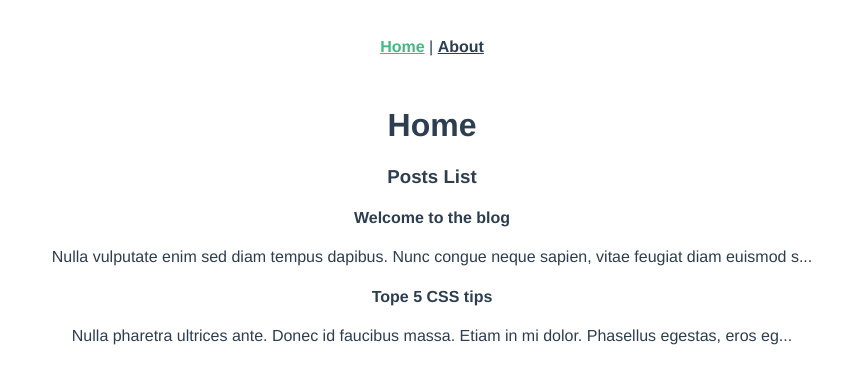
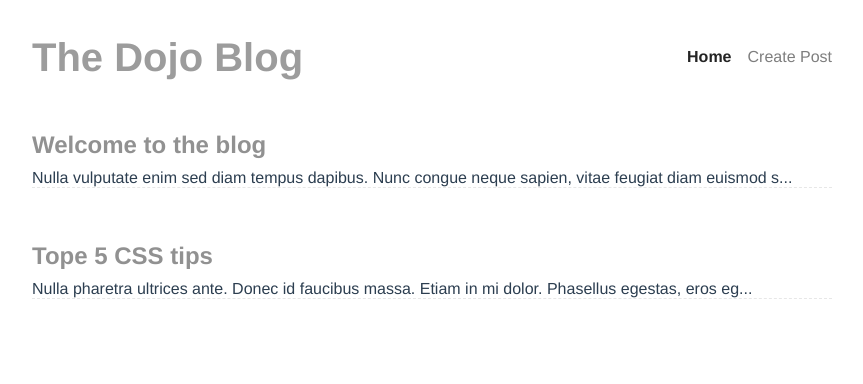
Before and after one commit to midlantica/dojo-blog, a Vue app: page / in a window 1280 px wide. Shown: the top 384 px of the page, without its empty margins (208-1071 px from the left). Built offline with nearby package versions, Linux system fonts and the light colour scheme.

Commit message:
redone composables, css

```diff
--- a/data/db.json
+++ b/data/db.json
@@ -5,7 +5,9 @@
       "title": "Welcome to Blog",
       "body": "Fusce porttitor congue maximus. Morbi tristique, felis consequat auctor ullamcorper, nisi felis ultricies mauris, quis gravida elit dolor quis nisi. Aliquam tempor ante eu porttitor semper. Lorem ipsum dolor sit amet, consectetur adipiscing elit. Proin sit amet ornare arcu, in dapibus leo. Nullam eget molestie risus. Ut sodales, tellus eu lacinia rutrum, justo arcu pretium leo, in molestie velit elit et nunc.",
       "tags": [
-        "webdev", "coding", "news"
+        "webdev",
+        "coding",
+        "news"
       ]
     },
     {
@@ -13,7 +15,9 @@
       "title": "Top 5 CSS tips",
       "body": "In hac habitasse platea dictumst. Vivamus facilisis justo turpis, sed ultrices mi molestie ac. Nam congue dolor elit, sollicitudin malesuada nibh pharetra eget. Etiam dapibus dui nunc, nec mattis nulla pellentesque ac. Praesent tempor dignissim orci, sit amet hendrerit lorem dignissim sed. Phasellus vitae ipsum velit. Cras in urna commodo, egestas mauris in, semper lacus. Donec ac ipsum ut lacus auctor porta. Vivamus varius placerat lectus sit amet consequat.",
       "tags": [
-        "webdev", "coding", "news"
+        "webdev",
+        "coding",
+        "news"
       ]
     },
     {
@@ -21,8 +25,19 @@
       "title": "Pretty ain't it",
       "body": "Donec ornare dapibus mi, sit amet congue diam fermentum at. Vivamus in rutrum felis. Nunc blandit hendrerit pharetra. Vestibulum id sapien sit amet nunc vestibulum iaculis. Proin sodales tortor libero, at tempus arcu tristique cursus. Phasellus consequat urna a quam tincidunt, a faucibus nisl accumsan. Fusce non lacus porttitor, mattis turpis eget, scelerisque lacus. Praesent efficitur ante sem, at tincidunt ligula auctor lobortis. Pellentesque blandit facilisis est, nec pulvinar mauris sagittis interdum. Proin suscipit ac nisi et suscipit. Vestibulum vel lectus eget lacus porttitor mattis. Donec fringilla metus in semper sodales.",
       "tags": [
-        "css", "webdev", "coding"
+        "css",
+        "webdev",
+        "coding"
       ]
+    },
+    {
+      "title": "ssss",
+      "body": "ssssss",
+      "tags": [
+        "ssssss",
+        "fffffff"
+      ],
+      "id": 4
     }
   ]
 }
--- a/src/App.vue
+++ b/src/App.vue
@@ -1,30 +1,22 @@
 <template>
-  <div id="nav">
-    <router-link to="/">Home</router-link> |
-    <router-link to="/about">About</router-link>
-  </div>
-  <router-view/>
+  <Navbar />
+  <router-view  />
 </template>
+
+<script>
+  import Navbar from './components/Navbar.vue'
+  export default {
+    components: { Navbar }
+  }
+</script>
 
 <style>
   #app {
     font-family: Avenir, Helvetica, Arial, sans-serif;
     -webkit-font-smoothing: antialiased;
     -moz-osx-font-smoothing: grayscale;
-    text-align: center;
     color: #2c3e50;
-  }
-
-  #nav {
-    padding: 30px;
-  }
-
-  #nav a {
-    font-weight: bold;
-    color: #2c3e50;
-  }
-
-  #nav a.router-link-exact-active {
-    color: #42b983;
+    max-width: 50rem;
+    margin: 0 auto;
   }
 </style>
--- /dev/null
+++ b/src/components/Navbar.vue
@@ -0,0 +1,43 @@
+<template>
+  <header>
+    <router-link :to="{ name: 'Home' }">
+      <h1>The Dojo Blog</h1>
+    </router-link>
+
+    <nav>
+      <router-link :to="{ name: 'Home' }">Home</router-link>
+      <router-link :to="{ name: 'Create' }">Create&nbsp;Post</router-link>
+    </nav>
+  </header>
+</template>
+
+<script>
+export default {
+}
+</script>
+
+<style>
+  header {
+    display: flex;
+    justify-content: space-between;
+    align-items: center;
+    max-width: 1200px;
+    margin: 0 auto;
+    padding: 0px;
+  }
+  header h1 {
+    color: #9c9c9c;
+    font-size: 2.5rem;;
+  }
+  header a {
+    color: rgb(126, 126, 126);
+    text-decoration: none;
+  }
+  header a.router-link-active {
+    color: rgb(36, 36, 36);
+    font-weight: bold;
+  }
+  nav a {
+    margin-left: 1rem;
+  }
+</style>
--- a/src/components/PostsList.vue
+++ b/src/components/PostsList.vue
@@ -1,6 +1,5 @@
 <template>
   <div class="posts-list">
-    <h3>Posts List</h3>
     <div v-for="post in posts" :key="post.id">
       <SinglePost :post="post" />
     </div>
--- a/src/components/SinglePost.vue
+++ b/src/components/SinglePost.vue
@@ -1,44 +1,46 @@
 <template>
   <div class="post">
-    <h4>{{ post.title }}</h4>
+    <router-link :to="{ name: 'Details', params: { id: post.id }}">
+      <h3>{{ post.title }}</h3>
+    </router-link>
     <p>{{ snippet }}</p>
+    <span v-for="tag in post.tags" :key="tag">
+      #{{ tag }}
+    </span>
   </div>
-
 </template>
 
 <script>
 import { computed } from 'vue'
-
 export default {
   props: ['post'],
   setup(props) {
-
     const snippet = computed(() => {
-        return props.post.body.substring(0,100) + '...'
+      return props.post.body.substring(0, 100) + '...'
     })
-
     return { snippet }
   }
 }
 </script>
 
 <style>
-  p {
-    /* color: red;  */
+  .post {
+    margin: 0 auto 30px;
+    padding-bottom: 0;
+    border-bottom: 1px dashed #e7e7e7;
   }
-
-  .tag {
-    padding: .25rem .75rem;
-    background: rgb(223, 223, 223);
-    border-radius: 1rem;
-    color: rgb(77, 77, 77);
-    font-size: .85rem;
-    margin: 0 .15rem;
-    cursor: pointer;
+  .post h3 {
+    display: inline-block;
+    position: relative;
+    font-size: 1.5rem;
+    color: rgb(145, 145, 145);
+    margin-bottom: 10px;
+    max-width: 400px;
   }
-
-  .tag:hover {
-    color: rgb(26, 26, 26);
-    background: rgb(209, 209, 209);
+   .post h3:hover {
+     color: rgb(80, 80, 80);
+   }
+  .post p {
+    margin: 0;
   }
 </style>
--- /dev/null
+++ b/src/components/Spinner.vue
@@ -0,0 +1,19 @@
+<template>
+  <div class="spin"></div>
+</template>
+
+<style>
+.spin {
+  display: block;
+  width: 40px;
+  height: 40px;
+  margin: 30px auto;
+  border: 3px solid transparent;
+  border-radius: 50%;
+  border-top-color: #ff8800;
+  animation: spin 1s ease infinite;
+}
+@keyframes spin {
+  to { -webkit-transform: rotateZ(360deg);  }
+}
+</style>
--- /dev/null
+++ b/src/composables/getPost.js
@@ -0,0 +1,24 @@
+import { ref } from 'vue'
+
+const getPost = (id) => {
+
+  const post = ref(null)
+  const error = ref(null)
+
+  const load = async () => {
+    try {
+      let data = await fetch('http://localhost:3000/posts/' + id)
+      if (!data.ok) {
+        throw Error('That post does not exist')
+      }
+      post.value =  await data.json()
+    }
+    catch(err) {
+      error.value = err.message
+    }
+  }
+
+  return { post, error, load }
+}
+
+export default getPost
--- a/src/router/index.js
+++ b/src/router/index.js
@@ -1,6 +1,7 @@
 import { createRouter, createWebHistory } from 'vue-router'
 import Home from '../views/Home.vue'
-import HomeTwo from '../views/HomeTwo.vue'
+import Details from '../views/Details.vue'
+import Create from '../views/Create.vue'
 
 const routes = [
   {
@@ -9,17 +10,15 @@
     component: Home
   },
   {
-    path: '/HomeTwo',
-    name: 'HomeTwo',
-    component: HomeTwo
+    path: '/posts/:id',
+    name: 'Details',
+    component: Details,
+    props: true
   },
   {
-    path: '/about',
-    name: 'About',
-    // route level code-splitting
-    // this generates a separate chunk (about.[hash].js) for this route
-    // which is lazy-loaded when the route is visited.
-    component: () => import(/* webpackChunkName: "about" */ '../views/About.vue')
+    path: '/create',
+    name: 'Create',
+    component: Create
   }
 ]
 
--- /dev/null
+++ b/src/views/Create.vue
@@ -0,0 +1,109 @@
+<template>
+  <div class="create">
+    <form @submit.prevent="handleSubmit">
+      <label>Title</label>
+      <input v-model="title" type="text" required>
+      <label>Content</label>
+      <textarea v-model="body" required></textarea>
+      <label>Tags – hit enter to add a tag</label>
+      <input
+        v-model="tag"
+        type="text"
+        @keydown.enter.prevent="handleKeydown"
+      >
+      <div v-for="tag in tags" :key="tag" class="pill">
+        #{{tag}}
+      </div>
+      <button>Add Post</button>
+    </form>
+  </div>
+</template>
+
+<script>
+  import { ref } from 'vue'
+  import { useRouter } from 'vue-router'
+
+  export default {
+    setup() {
+      const title = ref('')
+      const body = ref('')
+      const tag = ref('')
+      const tags = ref([])
+
+      const router = useRouter()
+      console.log(router)
+
+      const handleKeydown = () => {
+        if(!tags.value.includes(tag.value)) {
+          tag.value = tag.value.replace(/\s/, '') // removes whitespace
+          tags.value.push(tag.value)
+        }
+        tag.value = ''
+      }
+
+      const handleSubmit = async () => {
+        const post = {
+          title: title.value,
+          body: body.value,
+          tags: tags.value
+        }
+
+        await fetch('http://localhost:3000/posts', {
+          method: 'POST',
+          headers: { 'Content-Type': 'application/json' },
+          body: JSON.stringify(post)
+        })
+
+      }
+
+      return { title, body, tag, tags, handleKeydown, handleSubmit }
+    }
+  }
+</script>
+
+<style scoped>
+  form {
+    max-width: 480px;
+    margin: 0 auto;
+    text-align: left;
+  }
+  input, textarea {
+    display: block;
+    margin: 10px 0;
+    width: 100%;
+    box-sizing: border-box;
+    padding: 10px;
+    border: 1px solid rgb(224, 224, 224);
+  }
+  textarea {
+    height: 160px;
+  }
+  label {
+    display: inline-block;
+    margin-top: 30px;
+    position: relative;
+    font-size: 1.25rem;
+    color: #646464;
+    /* margin-bottom: 10px; */
+  }
+
+  button {
+    display: block;
+    margin-top: 30px;
+    background: #ff8800;
+    color: white;
+    border: none;
+    padding: 8px 16px;
+    font-size: 18px
+  }
+  .pill {
+    display: inline-block;
+    margin: 10px 10px 0 0;
+    color: #444;
+    background: #ddd;
+    padding: 8px 15px;
+    border-radius: 20px;
+    font-size: 14px;
+    cursor: pointer;
+  }
+</style>
--- /dev/null
+++ b/src/views/Details.vue
@@ -0,0 +1,40 @@
+<template>
+  <div v-if="error">{{ error }}</div>
+  <div v-if="post" class="post">
+    <h3>{{ post.title }}</h3>
+    <p class="pre">{{ post.body }}</p>
+  </div>
+  <div v-else>
+    <Spinner />
+  </div>
+</template>
+
+<script>
+import getPost from '@/composables/getPost'
+// component imports
+import Spinner from '../components/Spinner.vue'
+export default {
+  props: ['id'],
+  components: { Spinner },
+  setup(props) {
+    const { error, post, load } = getPost(props.id)
+    load()
+    return { error, post }
+  },
+}
+</script>
+
+<style scoped>
+  .post {
+    max-width: 50rem;
+    margin: 0 auto;
+  }
+  .post p {
+    color: #444;
+    line-height: 1.5em;
+    margin-top: 0;
+  }
+  .pre {
+    white-space: pre-wrap;
+  }
+</style>
--- a/src/views/Home.vue
+++ b/src/views/Home.vue
@@ -1,6 +1,5 @@
 <template>
   <main>
-    <h1>Home</h1>
     <PostsList :posts="posts"/>
   </main>
 </template>
```
Lines whose indentation alone changed are shown as unchanged.
